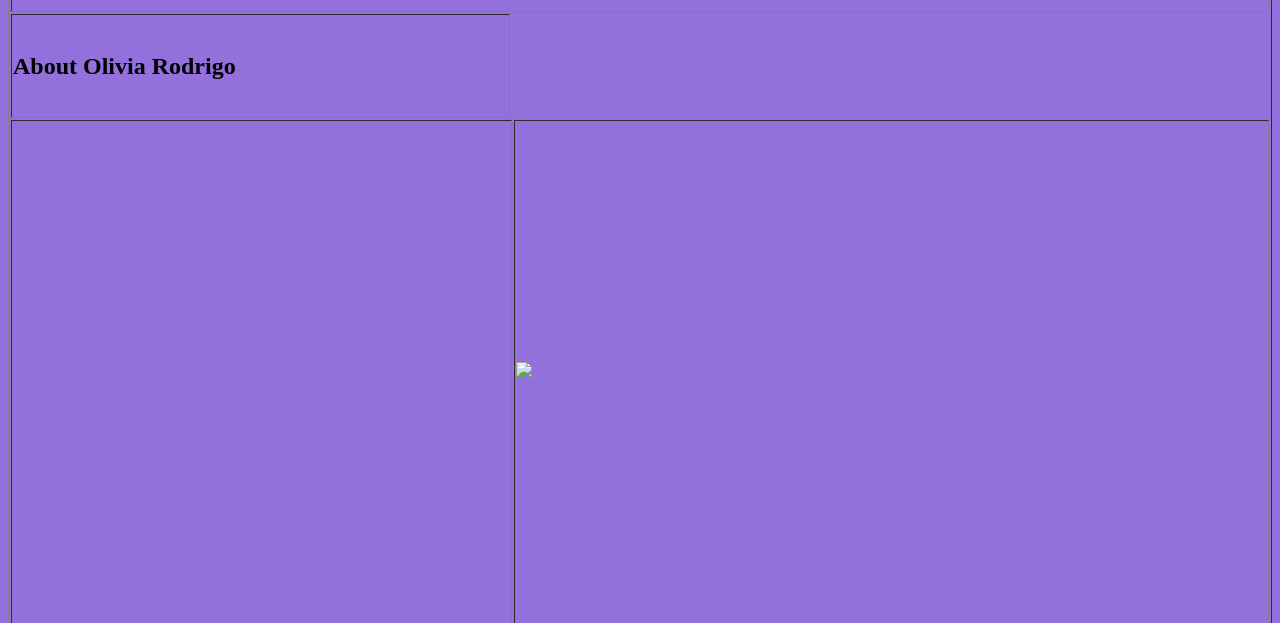
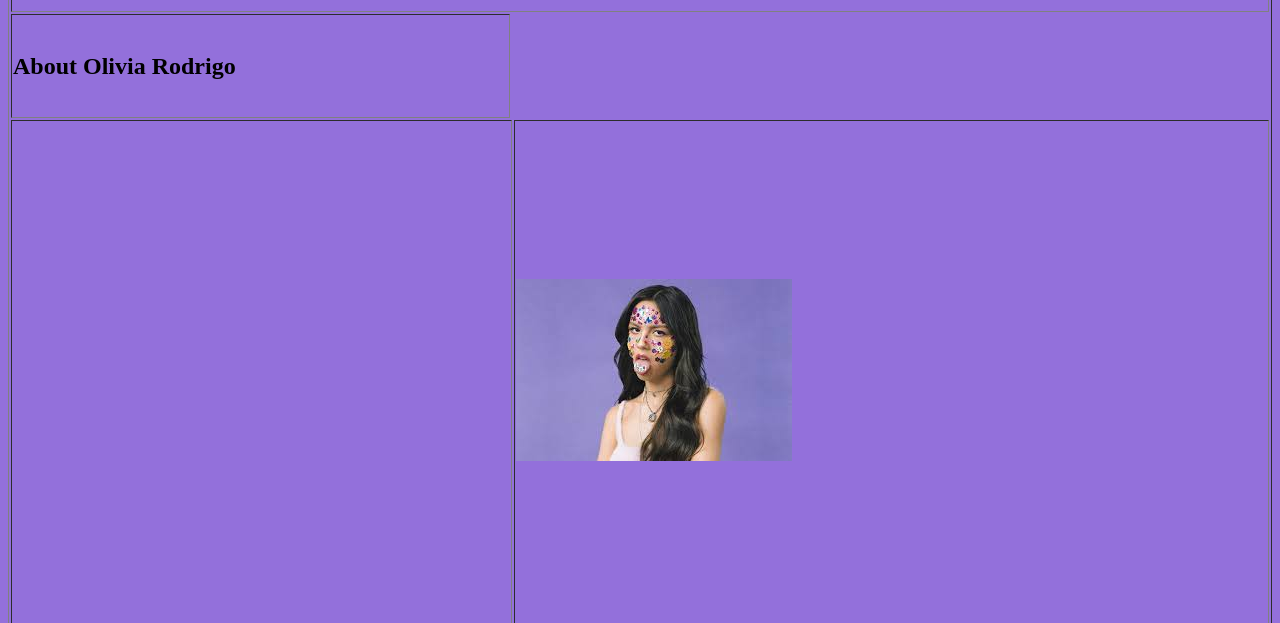
Before and after one commit to chiaragasparri/project, a plain HTML site: page WEB FINAL/chiara web ict/index.html.2.html in a window 1280 px wide. Shown: the part 103-726 px from the top of the page. Drawn offline with Linux system fonts and the light colour scheme.

Commit message:
Update index.html.2.html

```diff
--- a/WEB FINAL/chiara web ict/index.html.2.html
+++ b/WEB FINAL/chiara web ict/index.html.2.html
@@ -23,7 +23,7 @@
 
 				</td>
 				<td width="800" height="100">
-					<img src="Olivia.jpg">
+					<img src="olivia.jpeg">
 				</td>
 			</tr>
 			<tr>
```
